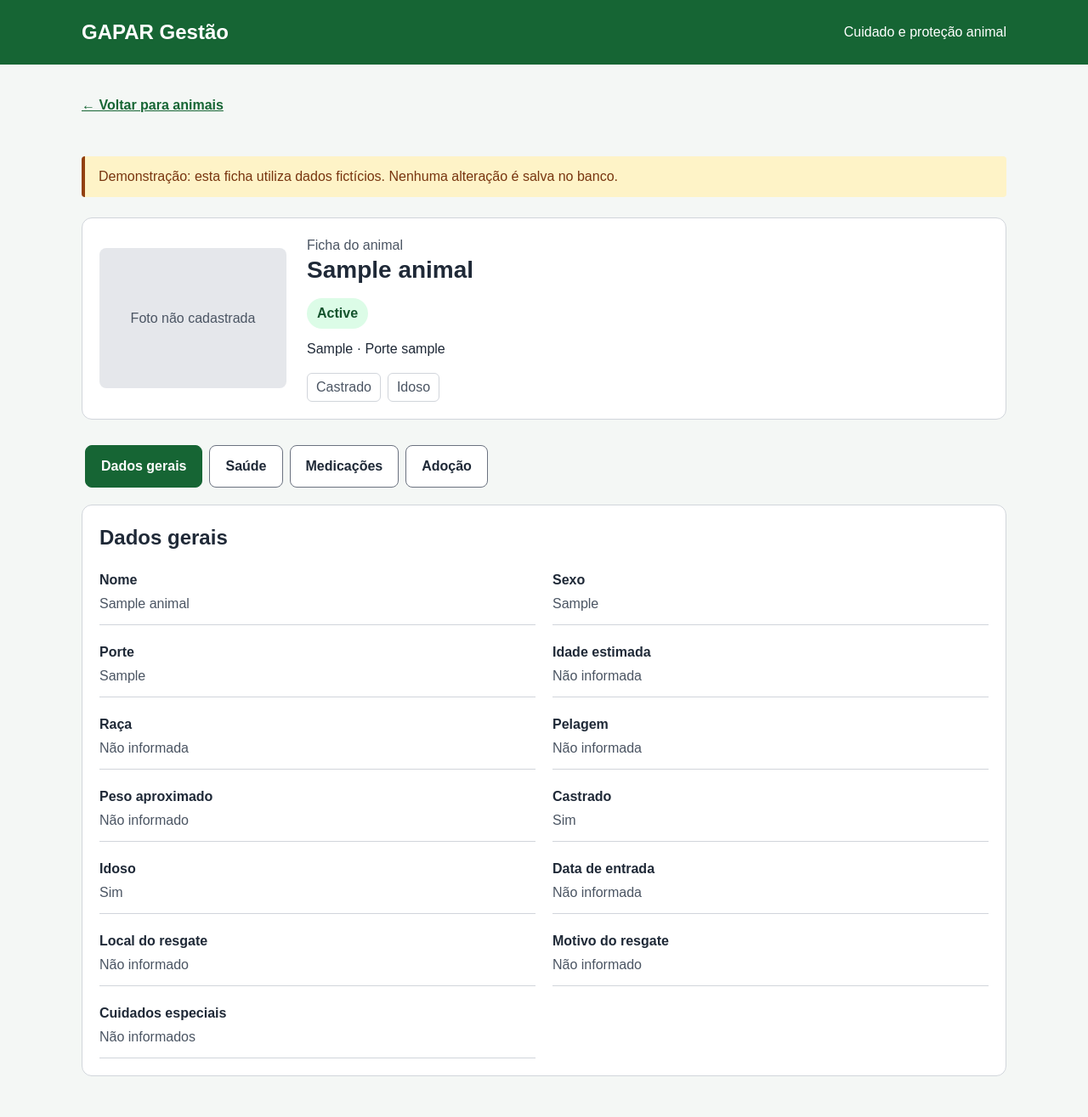
After one commit to YuriCAlves/gapar-gestao, a Flask app: template app/templates/animal_ficha.html in a window 1280 px wide. The commit adds this page. Shown: the whole page at 85% size. Run offline with Flask 3, Linux system fonts and the light colour scheme; the template is opened without the code that fills it: values that come from a table or form of the project are taken from there, others are empty; tables that the repository leaves empty hold one stand-in row (values such as "Sample post").

Commit message:
feat: adiciona ficha de animal com navegacao por abas

```diff
--- a/app/static/css/style.css
+++ b/app/static/css/style.css
@@ -355,3 +355,275 @@ p {
         grid-template-columns: repeat(3, minmax(0, 1fr));
     }
 }
+
+.voltar {
+    display: inline-block;
+    margin-bottom: 20px;
+    padding: 8px 0;
+    color: var(--verde);
+    font-weight: bold;
+}
+
+.form-animal {
+    margin-top: 24px;
+}
+
+.form-secao {
+    min-width: 0;
+    margin: 0 0 24px;
+    padding: 20px;
+    border: 1px solid var(--borda);
+    border-radius: 12px;
+    background-color: var(--superficie);
+}
+
+.form-secao legend {
+    padding: 0 8px;
+    font-size: 20px;
+    font-weight: bold;
+}
+
+.form-grade {
+    display: grid;
+    grid-template-columns: minmax(0, 1fr);
+    gap: 20px;
+}
+
+.campo textarea {
+    display: block;
+    width: 100%;
+    min-height: 120px;
+    padding: 12px;
+    border: 1px solid #6b7280;
+    border-radius: 8px;
+    color: var(--texto);
+    background-color: var(--superficie);
+    font: inherit;
+    resize: vertical;
+}
+
+.campo textarea::placeholder {
+    color: var(--texto-secundario);
+}
+
+.campo input[type="file"] {
+    padding: 8px;
+}
+
+.campo input[type="file"]::file-selector-button {
+    margin-right: 12px;
+    padding: 8px;
+    border: 1px solid var(--borda);
+    border-radius: 4px;
+    font: inherit;
+    cursor: pointer;
+}
+
+.ajuda {
+    margin-top: 8px;
+    color: var(--texto-secundario);
+}
+
+.informacao {
+    margin-bottom: 20px;
+    padding: 12px;
+    border-left: 4px solid var(--verde);
+    background-color: #f0fdf4;
+}
+
+.cuidados-campo {
+    margin-top: 16px;
+}
+
+.foto-previa {
+    display: flex;
+    flex-direction: column;
+    align-items: flex-start;
+    gap: 16px;
+    margin-top: 16px;
+}
+
+.foto-previa img {
+    display: block;
+    width: 100%;
+    max-width: 360px;
+    max-height: 300px;
+    object-fit: contain;
+    border: 1px solid var(--borda);
+    border-radius: 8px;
+    background-color: var(--fundo);
+}
+
+#foto-mensagem {
+    margin-top: 8px;
+    color: #991b1b;
+}
+
+.form-acoes {
+    display: flex;
+    flex-direction: column;
+    gap: 12px;
+}
+
+.form-mensagem:not(:empty) {
+    margin-top: 20px;
+    padding: 16px;
+    border: 1px solid var(--verde);
+    border-radius: 8px;
+    color: var(--verde-escuro);
+    background-color: #dcfce7;
+}
+
+.link-cadastro {
+    display: inline-flex;
+    align-items: center;
+    justify-content: center;
+    margin-top: 20px;
+    text-decoration: none;
+}
+
+@media (min-width: 600px) {
+    .form-grade {
+        grid-template-columns: repeat(2, minmax(0, 1fr));
+    }
+
+    .campo--inteiro {
+        grid-column: 1 / -1;
+    }
+
+    .form-acoes {
+        flex-direction: row;
+        flex-wrap: wrap;
+    }
+}
+
+.ficha-resumo {
+    display: grid;
+    grid-template-columns: minmax(0, 1fr);
+    gap: 24px;
+    margin: 24px 0;
+    padding: 20px;
+    border: 1px solid var(--borda);
+    border-radius: 12px;
+    background-color: var(--superficie);
+}
+
+.ficha-resumo__foto {
+    display: flex;
+    align-items: center;
+    justify-content: center;
+    aspect-ratio: 4 / 3;
+    padding: 16px;
+    border-radius: 8px;
+    color: var(--texto-secundario);
+    background-color: #e5e7eb;
+    text-align: center;
+}
+
+.ficha-situacao {
+    display: inline-block;
+    margin: 8px 0 12px;
+    padding: 6px 12px;
+    border-radius: 20px;
+    color: var(--verde-escuro);
+    background-color: #dcfce7;
+    font-weight: bold;
+}
+
+.ficha-abas {
+    display: flex;
+    gap: 8px;
+    overflow-x: auto;
+    padding: 6px 4px 12px;
+}
+
+.ficha-aba {
+    flex-shrink: 0;
+    min-height: 48px;
+    padding: 12px 18px;
+    border: 1px solid #6b7280;
+    border-radius: 8px;
+    color: var(--texto);
+    background-color: var(--superficie);
+    font: inherit;
+    font-weight: bold;
+    cursor: pointer;
+}
+
+.ficha-aba:hover {
+    background-color: #f0fdf4;
+}
+
+.ficha-aba[aria-selected="true"] {
+    border-color: var(--verde);
+    color: #ffffff;
+    background-color: var(--verde);
+}
+
+.ficha-painel {
+    margin-top: 8px;
+    padding: 20px;
+    border: 1px solid var(--borda);
+    border-radius: 12px;
+    background-color: var(--superficie);
+}
+
+.ficha-dados {
+    display: grid;
+    grid-template-columns: minmax(0, 1fr);
+    gap: 20px;
+    margin: 20px 0 0;
+}
+
+.ficha-dados div {
+    min-width: 0;
+    padding-bottom: 12px;
+    border-bottom: 1px solid var(--borda);
+}
+
+.ficha-dados dt {
+    font-weight: bold;
+}
+
+.ficha-dados dd {
+    margin: 4px 0 0;
+    color: var(--texto-secundario);
+    overflow-wrap: anywhere;
+}
+
+.ficha-bloco {
+    margin-top: 20px;
+    padding: 20px;
+    border: 1px solid var(--borda);
+    border-radius: 8px;
+    background-color: var(--fundo);
+}
+
+.ficha-bloco h3 {
+    margin: 0 0 8px;
+    font-size: 18px;
+}
+
+.ficha-bloco p {
+    color: var(--texto-secundario);
+}
+
+.link-ficha {
+    display: inline-flex;
+    align-items: center;
+    justify-content: center;
+    width: 100%;
+    margin-top: 20px;
+    text-decoration: none;
+}
+
+@media (min-width: 600px) {
+    .ficha-resumo {
+        grid-template-columns: 220px minmax(0, 1fr);
+        align-items: center;
+    }
+
+    .ficha-dados {
+        grid-template-columns: repeat(2, minmax(0, 1fr));
+    }
+}
--- /dev/null
+++ b/app/templates/animal_ficha.html
@@ -0,0 +1,277 @@
+<!DOCTYPE html>
+<html lang="pt-BR">
+<head>
+    <meta charset="UTF-8">
+    <meta name="viewport" content="width=device-width, initial-scale=1.0">
+
+    <title>{{ animal.nome }} | GAPAR Gestão</title>
+
+    <link
+        rel="stylesheet"
+        href="{{ url_for('static', filename='css/style.css') }}"
+    >
+
+    <script
+        src="{{ url_for('static', filename='js/animal_ficha.js') }}"
+        defer
+    ></script>
+</head>
+
+<body>
+    <a class="pular-conteudo" href="#conteudo">
+        Pular para o conteúdo
+    </a>
+
+    <header class="cabecalho">
+        <div class="cabecalho__conteudo">
+            <p class="marca">GAPAR Gestão</p>
+            <span>Cuidado e proteção animal</span>
+        </div>
+    </header>
+
+    <main id="conteudo">
+        <a class="voltar" href="{{ url_for('core.pagina_animais') }}">
+            ← Voltar para animais
+        </a>
+
+        <p class="aviso-demo">
+            Demonstração: esta ficha utiliza dados fictícios.
+            Nenhuma alteração é salva no banco.
+        </p>
+
+        <section class="ficha-resumo" aria-labelledby="nome-animal">
+            <div class="ficha-resumo__foto">
+                Foto não cadastrada
+            </div>
+
+            <div>
+                <p class="descricao">Ficha do animal</p>
+                <h1 id="nome-animal">{{ animal.nome }}</h1>
+
+                <p class="ficha-situacao">
+                    {% if animal.status_operacional == "disponível" %}
+                        Disponível para adoção
+                    {% else %}
+                        {{ animal.status_operacional | capitalize }}
+                    {% endif %}
+                </p>
+
+                <p>{{ animal.sexo }} · Porte {{ animal.porte | lower }}</p>
+
+                <ul class="animal-card__marcadores" aria-label="Características">
+                    {% if animal.is_castrado %}
+                        <li>Castrado</li>
+                    {% endif %}
+
+                    {% if animal.is_idoso %}
+                        <li>Idoso</li>
+                    {% endif %}
+                </ul>
+            </div>
+        </section>
+
+        <div
+            class="ficha-abas"
+            role="tablist"
+            aria-label="Informações do animal"
+        >
+            <button
+                id="aba-dados"
+                class="ficha-aba"
+                type="button"
+                role="tab"
+                aria-selected="true"
+                aria-controls="painel-dados"
+                tabindex="0"
+            >
+                Dados gerais
+            </button>
+
+            <button
+                id="aba-saude"
+                class="ficha-aba"
+                type="button"
+                role="tab"
+                aria-selected="false"
+                aria-controls="painel-saude"
+                tabindex="-1"
+            >
+                Saúde
+            </button>
+
+            <button
+                id="aba-medicacoes"
+                class="ficha-aba"
+                type="button"
+                role="tab"
+                aria-selected="false"
+                aria-controls="painel-medicacoes"
+                tabindex="-1"
+            >
+                Medicações
+            </button>
+
+            <button
+                id="aba-adocao"
+                class="ficha-aba"
+                type="button"
+                role="tab"
+                aria-selected="false"
+                aria-controls="painel-adocao"
+                tabindex="-1"
+            >
+                Adoção
+            </button>
+        </div>
+
+        <section
+            id="painel-dados"
+            class="ficha-painel"
+            role="tabpanel"
+            aria-labelledby="aba-dados"
+            tabindex="0"
+        >
+            <h2>Dados gerais</h2>
+
+            <dl class="ficha-dados">
+                <div>
+                    <dt>Nome</dt>
+                    <dd>{{ animal.nome }}</dd>
+                </div>
+
+                <div>
+                    <dt>Sexo</dt>
+                    <dd>{{ animal.sexo }}</dd>
+                </div>
+
+                <div>
+                    <dt>Porte</dt>
+                    <dd>{{ animal.porte }}</dd>
+                </div>
+
+                <div>
+                    <dt>Idade estimada</dt>
+                    <dd>Não informada</dd>
+                </div>
+
+                <div>
+                    <dt>Raça</dt>
+                    <dd>Não informada</dd>
+                </div>
+
+                <div>
+                    <dt>Pelagem</dt>
+                    <dd>Não informada</dd>
+                </div>
+
+                <div>
+                    <dt>Peso aproximado</dt>
+                    <dd>Não informado</dd>
+                </div>
+
+                <div>
+                    <dt>Castrado</dt>
+                    <dd>{{ "Sim" if animal.is_castrado else "Não" }}</dd>
+                </div>
+
+                <div>
+                    <dt>Idoso</dt>
+                    <dd>{{ "Sim" if animal.is_idoso else "Não" }}</dd>
+                </div>
+
+                <div>
+                    <dt>Data de entrada</dt>
+                    <dd>Não informada</dd>
+                </div>
+
+                <div>
+                    <dt>Local do resgate</dt>
+                    <dd>Não informado</dd>
+                </div>
+
+                <div>
+                    <dt>Motivo do resgate</dt>
+                    <dd>Não informado</dd>
+                </div>
+
+                <div>
+                    <dt>Cuidados especiais</dt>
+                    <dd>Não informados</dd>
+                </div>
+            </dl>
+        </section>
+
+        <section
+            id="painel-saude"
+            class="ficha-painel"
+            role="tabpanel"
+            aria-labelledby="aba-saude"
+            tabindex="0"
+            hidden
+        >
+            <h2>Saúde</h2>
+
+            <div class="ficha-bloco">
+                <h3>Cartão de vacinação</h3>
+                <p>Nenhuma vacina registrada nesta demonstração.</p>
+            </div>
+
+            <div class="ficha-bloco">
+                <h3>Histórico médico</h3>
+                <p>
+                    Nenhuma consulta, exame ou procedimento registrado
+                    nesta demonstração.
+                </p>
+            </div>
+        </section>
+
+        <section
+            id="painel-medicacoes"
+            class="ficha-painel"
+            role="tabpanel"
+            aria-labelledby="aba-medicacoes"
+            tabindex="0"
+            hidden
+        >
+            <h2>Medicações</h2>
+
+            <div class="ficha-bloco">
+                <h3>Prescrições</h3>
+                <p>Nenhuma prescrição registrada nesta demonstração.</p>
+            </div>
+
+            <div class="ficha-bloco">
+                <h3>Histórico de aplicações</h3>
+                <p>Nenhuma aplicação registrada nesta demonstração.</p>
+            </div>
+        </section>
+
+        <section
+            id="painel-adocao"
+            class="ficha-painel"
+            role="tabpanel"
+            aria-labelledby="aba-adocao"
+            tabindex="0"
+            hidden
+        >
+            <h2>Adoção</h2>
+
+            {% if animal.status_operacional == "disponível" %}
+                <p class="informacao">
+                    {{ animal.nome }} está disponível para adoção
+                    neste exemplo.
+                </p>
+            {% endif %}
+
+            <div class="ficha-bloco">
+                <h3>Registro de adoção</h3>
+                <p>Nenhuma adoção registrada nesta demonstração.</p>
+            </div>
+        </section>
+
+        <noscript>
+            <p>Ative o JavaScript para navegar entre as abas da ficha.</p>
+        </noscript>
+    </main>
+</body>
+</html>
```
Also changed, not shown: app/blueprints/core/routes.py (+41 -1 lines), app/static/js/animal_ficha.js (added, +57 -0 lines), app/templates/animais.html (+21 -0 lines).
